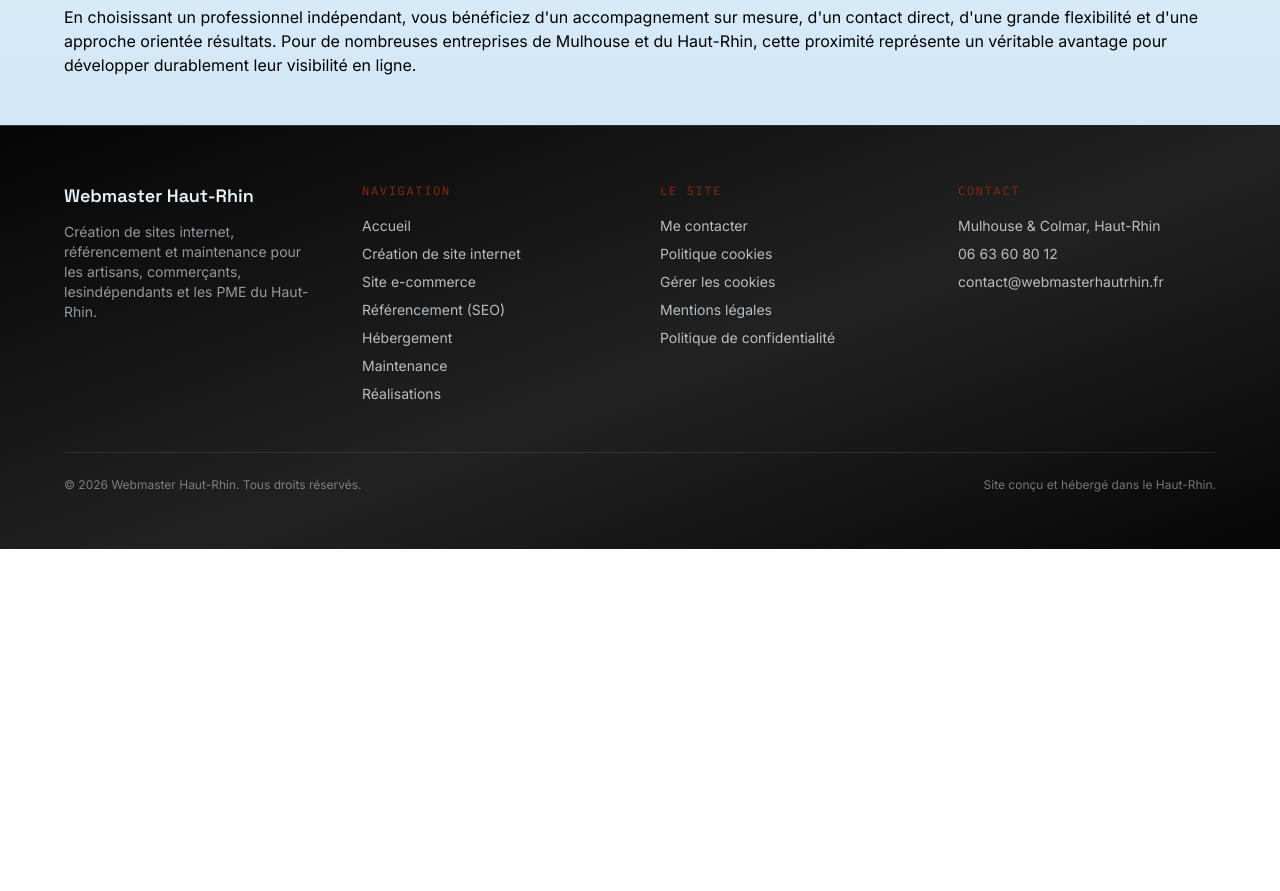
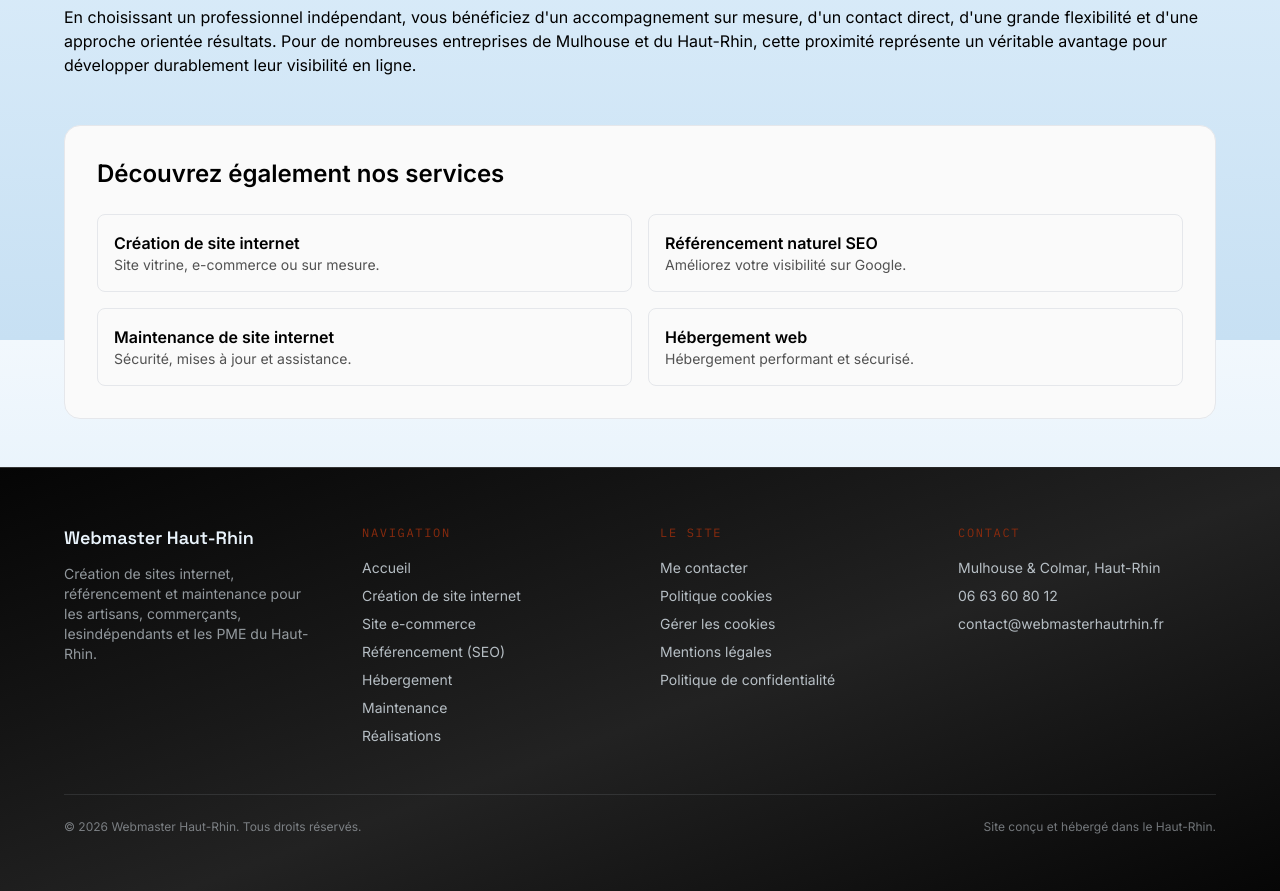
Before and after one commit to WebaHR/webmasterhautrhin.fr, a Next.js app: page /agence-web-mulhouse in a window 1280 px wide. Shown: the part 2060-2951 px from the top of the page. Before the commit the page ends 2609 px from the top, so only its background shows below. Built offline with nearby package versions, Linux system fonts and the light colour scheme.

Commit message:
Add services section with links and descriptions
Added a new section to showcase additional services offered, including website creation, SEO, maintenance, and web hosting.

```diff
--- a/app/agence-web-mulhouse/page.tsx
+++ b/app/agence-web-mulhouse/page.tsx
@@ -341,6 +341,64 @@ export default function AgenceWebMulhouse() {
         </p>
       </section>
 
+      <section className="rounded-2xl border bg-neutral-50 p-8">
+  <h2 className="mb-6 text-2xl font-semibold">
+    Découvrez également nos services
+  </h2>
+
+  <div className="grid gap-4 md:grid-cols-2">
+
+    <Link
+      href="/creation-site-internet"
+      className="rounded-lg border p-4 transition hover:bg-white hover:shadow"
+    >
+      <h3 className="font-semibold">
+        Création de site internet
+      </h3>
+      <p className="text-sm text-neutral-600">
+        Site vitrine, e-commerce ou sur mesure.
+      </p>
+    </Link>
+
+    <Link
+      href="/referencement-naturel"
+      className="rounded-lg border p-4 transition hover:bg-white hover:shadow"
+    >
+      <h3 className="font-semibold">
+        Référencement naturel SEO
+      </h3>
+      <p className="text-sm text-neutral-600">
+        Améliorez votre visibilité sur Google.
+      </p>
+    </Link>
+
+    <Link
+      href="/maintenance-site-internet"
+      className="rounded-lg border p-4 transition hover:bg-white hover:shadow"
+    >
+      <h3 className="font-semibold">
+        Maintenance de site internet
+      </h3>
+      <p className="text-sm text-neutral-600">
+        Sécurité, mises à jour et assistance.
+      </p>
+    </Link>
+
+    <Link
+      href="/hebergement-web"
+      className="rounded-lg border p-4 transition hover:bg-white hover:shadow"
+    >
+      <h3 className="font-semibold">
+        Hébergement web
+      </h3>
+      <p className="text-sm text-neutral-600">
+        Hébergement performant et sécurisé.
+      </p>
+    </Link>
+
+  </div>
+</section>
+
     </main>
   );
 }
```
